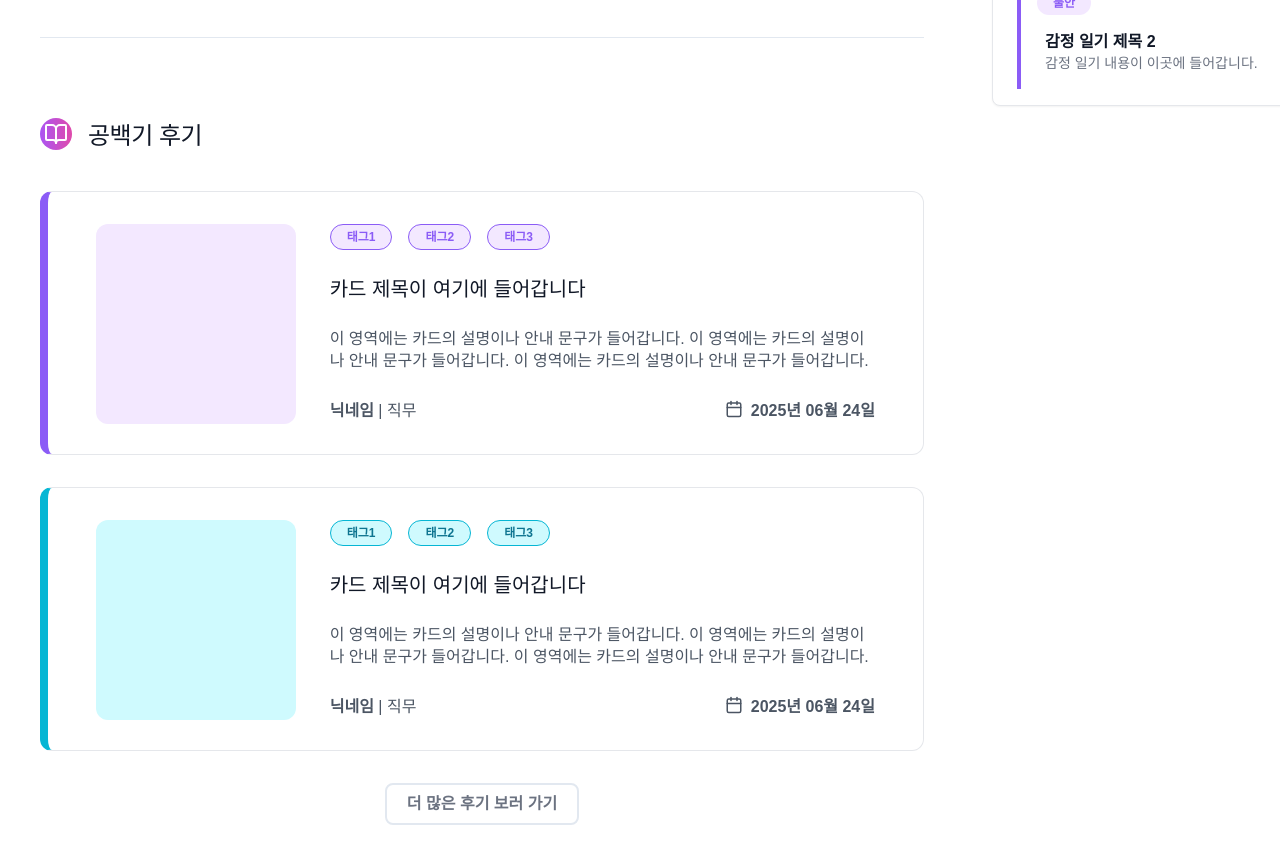
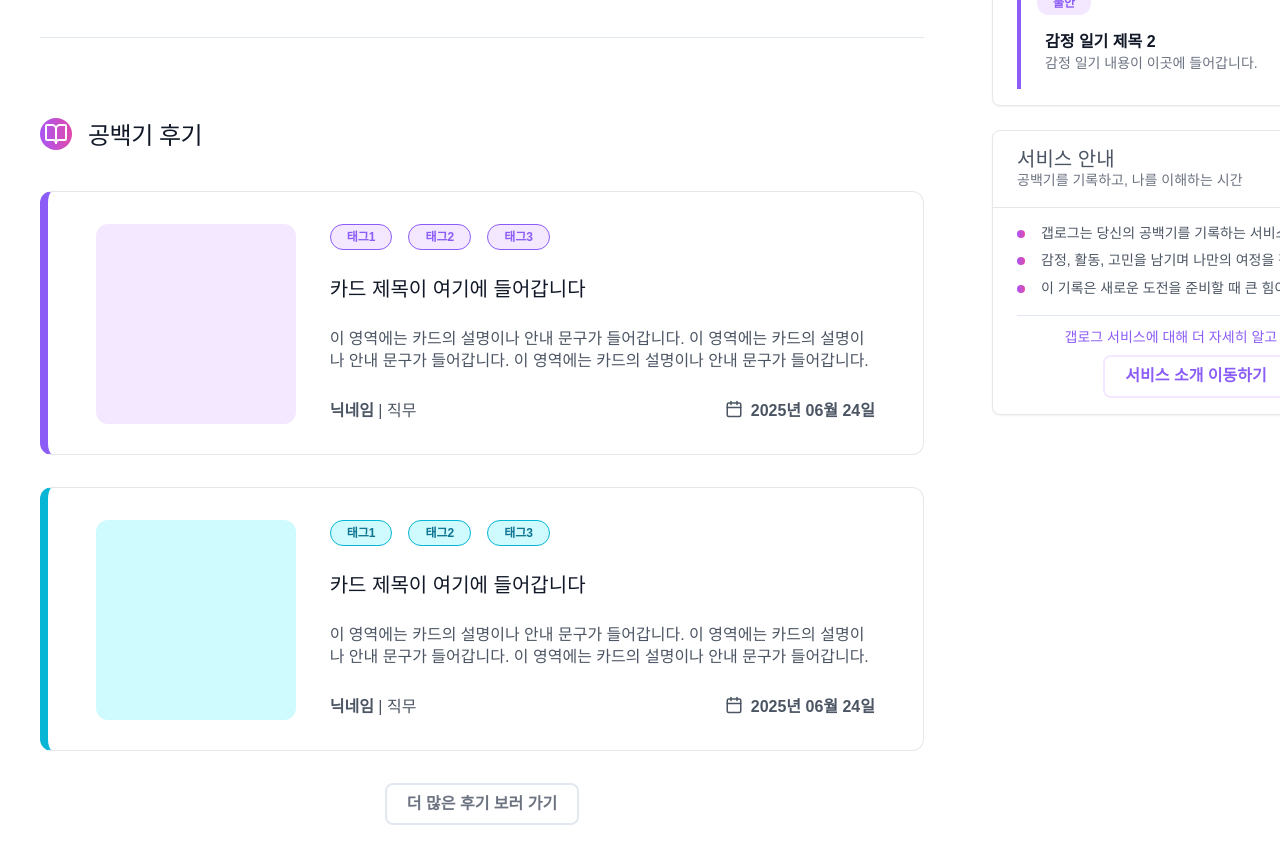
Before and after one commit to GapLog-2025/gaplog, a React (Vite) app in the folder frontend/: page / in a window 1280 px wide. Shown: the part 1040-1904 px from the top of the page. Built offline with nearby package versions, Linux system fonts and the light colour scheme; a web font is replaced by a local one.

Commit message:
feat : 서비스 안내 사이드 카드 생성 및 홈페이지 Aside 구현

```diff
--- a/frontend/src/features/Home/HomeAside.tsx
+++ b/frontend/src/features/Home/HomeAside.tsx
@@ -1,12 +1,14 @@
 import UserCard from '@/components/UserCard';
 import TopReviewCard from '../GapReview/ui/TopReviewCard';
 import RecentCareCard from '../Care/ui/RecentCareCard';
+import ServiceInfoCard from './ui/card/ServiceInfoCard';
 export default function HomeAside() {
   return (
     <>
       <UserCard />
       <TopReviewCard />
       <RecentCareCard />
+      <ServiceInfoCard />
     </>
   );
 }
--- /dev/null
+++ b/frontend/src/features/Home/ui/card/ServiceInfoCard.tsx
@@ -0,0 +1,45 @@
+import { MoveButton } from '@/components/Button';
+import { Card, CardHeader, CardContent } from '@/components/Card';
+import { useNavigate } from 'react-router-dom';
+import Divider from '@/components/Divider';
+
+export default function ServiceInfoCard() {
+  const navigate = useNavigate();
+  return (
+    <Card>
+      <CardHeader className="w-full flex justify-between items-center">
+        <div>
+          <p className="typo-subheading text-secondary  leading-none">
+            서비스 안내
+          </p>
+          <p className="typo-small text-main leading-none">
+            공백기를 기록하고, 나를 이해하는 시간
+          </p>
+        </div>
+      </CardHeader>
+      <CardContent className="typo-small text-secondary flex flex-col gap-2">
+        <div className="mb-2 flex flex-col gap-2">
+          <div className="flex items-center gap-4 ">
+            <div className="w-2 h-2 bg-gd-point-main rounded-full " />
+            <p>갭로그는 당신의 공백기를 기록하는 서비스입니다.</p>
+          </div>
+          <div className="flex items-center gap-4 ">
+            <div className="w-2 h-2 bg-gd-point-main rounded-full " />
+            <p>감정, 활동, 고민을 남기며 나만의 여정을 정리해보세요.</p>
+          </div>
+          <div className="flex items-center gap-4 ">
+            <div className="w-2 h-2 bg-gd-point-main rounded-full " />
+            <p>이 기록은 새로운 도전을 준비할 때 큰 힘이 될 거예요.</p>
+          </div>
+        </div>
+        <Divider />
+        <div className="mt-1 typo-small text-primary flex flex-col w-full items-center gap-2">
+          <p>갭로그 서비스에 대해 더 자세히 알고 싶다면?</p>
+          <MoveButton type="primary" onClick={() => navigate('/about/service')}>
+            서비스 소개 이동하기
+          </MoveButton>
+        </div>
+      </CardContent>
+    </Card>
+  );
+}
```
